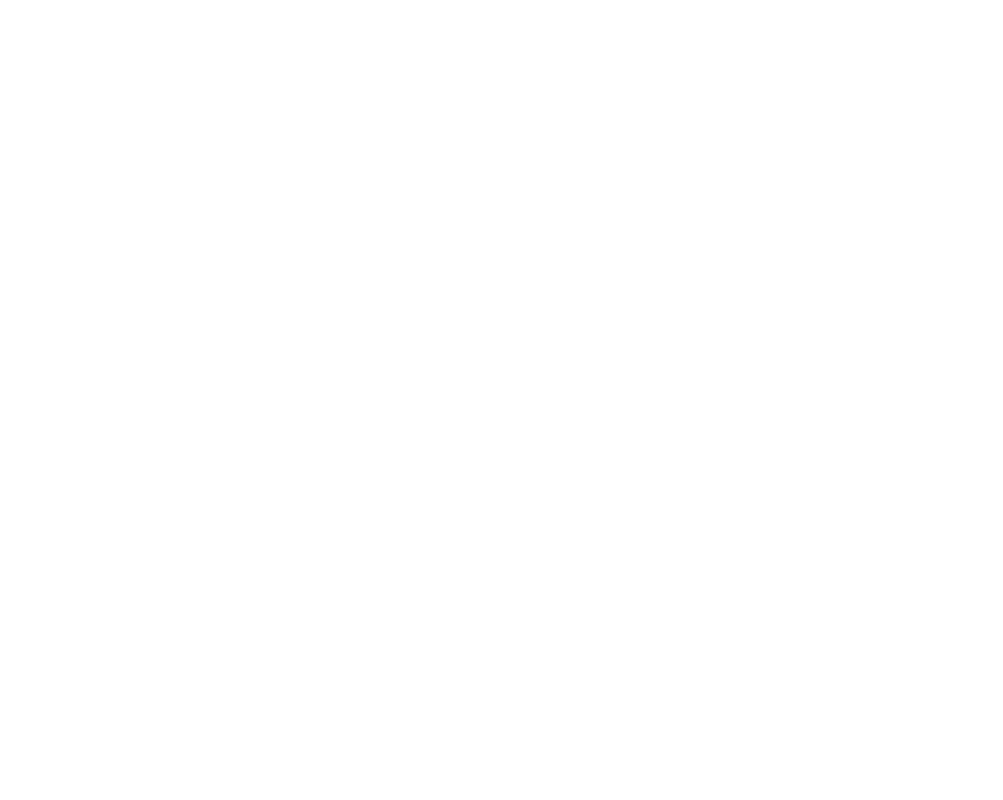
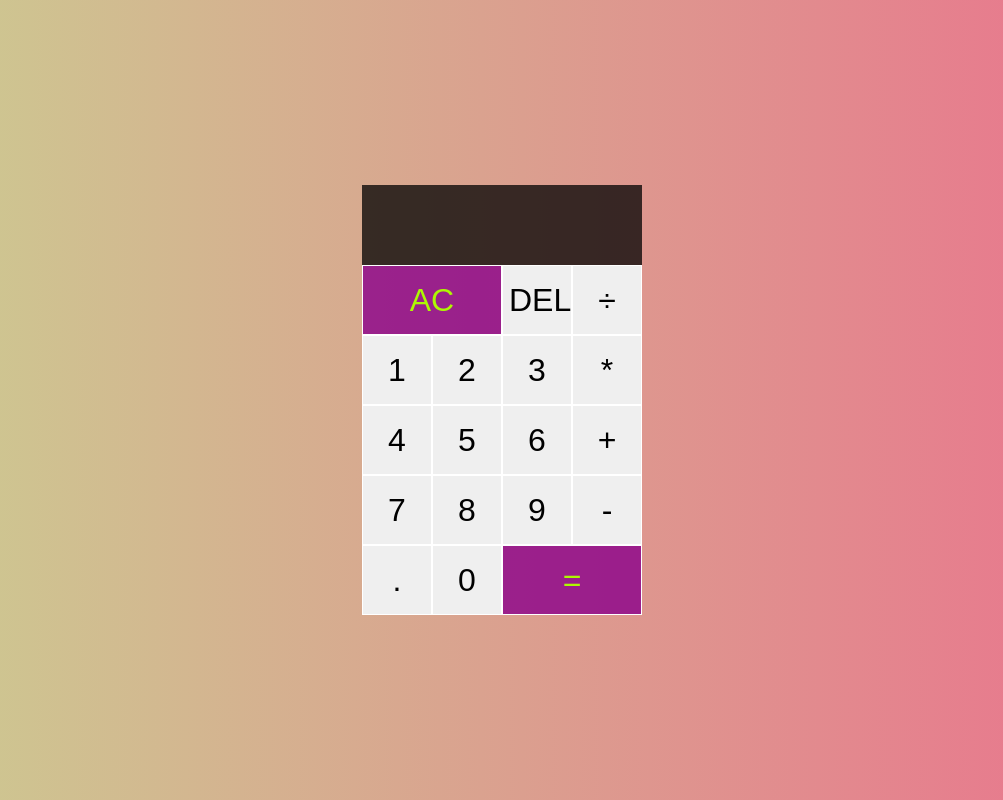
Before and after one commit to anokhps/calculator, a plain HTML site: page index.html in a window 1280 px wide. Shown: the whole page, without its empty margins (138-1141 px from the left). Drawn offline with Linux system fonts and the light colour scheme.

Commit message:
styling has been done

```diff
--- a/index.html
+++ b/index.html
@@ -1,5 +1,6 @@
 <!DOCTYPE html>
 <html lang="en">
+
 <head>
     <meta charset="UTF-8">
     <meta http-equiv="X-UA-Compatible" content="IE=edge">
@@ -8,7 +9,42 @@
     <link rel="stylesheet" href="style.css">
     <script src="script.js" defer></script>
 </head>
+
 <body>
+    <div class="calculator-grid">
+        <div class="output">
+            <div class="previous-operand"></div>
+            <div class="current-operand"></div>
+        </div>
+        <div class="row-1 row">
+            <button class="span-two">AC</button>
+            <button>DEL</button>
+            <button>÷</button>
+        </div>
+        <div class="row-2 row">
+            <button>1</button>
+            <button>2</button>
+            <button>3</button>
+            <button>*</button>
+        </div>
+        <div class="row-3 row">
+            <button>4</button>
+            <button>5</button>
+            <button>6</button>
+            <button>+</button>
+        </div>
+        <div class="row-4 row">
+            <button>7</button>
+            <button>8</button>
+            <button>9</button>
+            <button>-</button>
+        </div>
+        <div class="row-5 row">
+            <button>.</button>
+            <button>0</button>
+            <button class="span-two">=</button>
+        </div>
+    </div>
+</body>
 
-</body>
 </html>
--- a/style.css
+++ b/style.css
@@ -0,0 +1,66 @@
+*, *::before, *::after {
+    box-sizing: border-box;
+    font-family: Gotham Rounded, sans-serif;
+    font-weight: normal;
+  }
+
+  body {
+    margin: 0;
+    padding: 0;
+    background: linear-gradient(to right, #CBCE91FF, #EA738DFF);
+    }
+  .calculator-grid{
+
+    display: flex;
+    flex-direction: column;
+    justify-content: center;
+    align-items: center;
+    height: 100vh;
+
+  }
+   button {
+    cursor: pointer;
+    font-size: 2rem;
+    width: 70px;
+    height: 70px;
+    border: 1px, solid #FFFFFF;
+    outline: none;
+    background-color: rbga(255, 255, 255, 0.75);
+    padding: auto;
+    /* text-align: center; */
+  }
+  button:hover {
+    background-color: #a9a9a9;
+  }
+  .row{
+    display: flex;
+  }
+  .row-1,.row-5{
+    width: 280px;
+  }
+  .span-two{
+    flex: 1;
+    color: #adf802;
+    background-color: rgba(139, 0, 139, 0.8);
+  }
+  .output{
+    width: 280px;
+    height: 80px;
+    background-color: rgba(0, 0, 0, 0.75);
+    display: flex;
+    align-items: flex-end;
+    justify-content: space-around;
+    flex-direction: column;
+    padding: 10px;
+    word-wrap: break-word;
+    word-break: break-all;
+  }
+  .output .previous-operand{
+    color: rgba(255,255, 255, 0.75);
+    font-size: 1.5rem;
+  }
+
+  .output .current-operand{
+    color: white;
+    font-size: 2.5rem;
+  }
```
